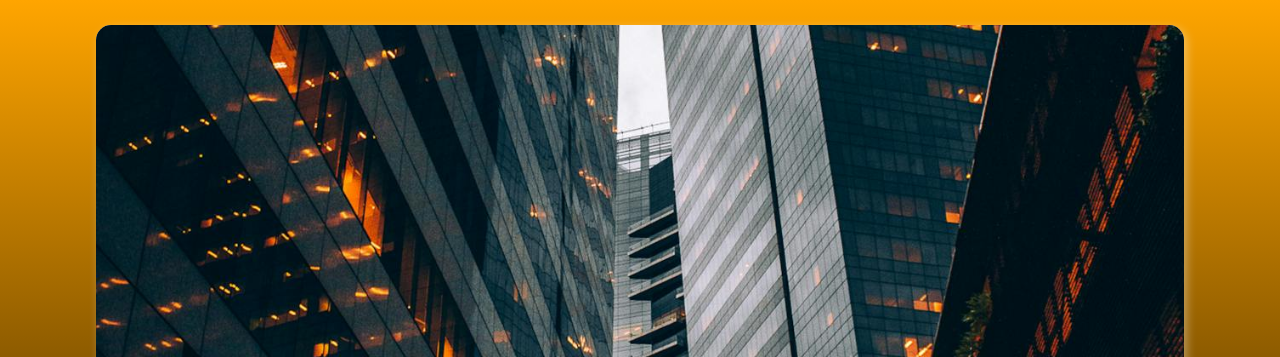
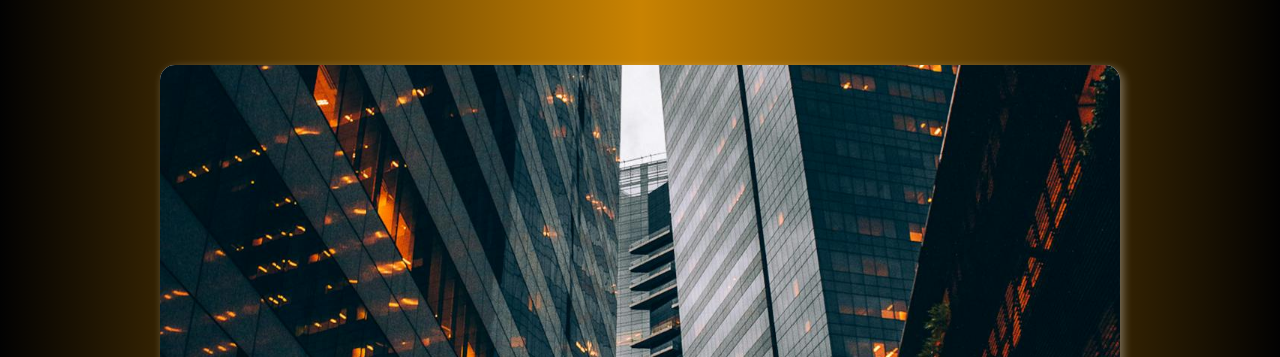
Before and after one commit to Estefano-M/HTML-CSS, a plain HTML site: page capitulo-04/mediaQueries/mQ-006-Login-Responsivo/index.html in a window 1280 px wide. Shown: the top 357 px of the page. Drawn offline with nearby package versions, Linux system fonts and the light colour scheme.

Commit message:
improving  my work

```diff
--- a/capitulo-04/mediaQueries/mQ-006-Login-Responsivo/mobile-first.css
+++ b/capitulo-04/mediaQueries/mQ-006-Login-Responsivo/mobile-first.css
@@ -29,7 +29,10 @@ section{
     transform: translate(-50%, -50%);
 }
 section#content > div#image{
-    background: url(images/pattern-building.jpg) center center no-repeat fixed;
+    background: url(images/pattern-building.jpg);
+    background-position: center center;
+    background-repeat: no-repeat;
+    background-attachment: fixed;
     background-size: cover;
     height: 45%;
     width: 100%;
--- a/capitulo-04/mediaQueries/mQ-006-Login-Responsivo/otherdevices.css
+++ b/capitulo-04/mediaQueries/mQ-006-Login-Responsivo/otherdevices.css
@@ -2,12 +2,16 @@
 
 @media screen and (min-width: 768px) {
     main{
-        background-image: linear-gradient( orange, black) ;
+        background-image: linear-gradient(to right, rgb(2,2,2), rgb(201, 131, 2), rgb(2, 2, 2));
+        width: 100%;
     }
-    section#content > div#image{
-        float: right;
+    section{
+        width: 75%;
+        height: 670px;
     }
-    section#content > div#form{
+    section#content > div#form > form{
+        width: 90%;
+        margin: auto;
 
     }
 
```
